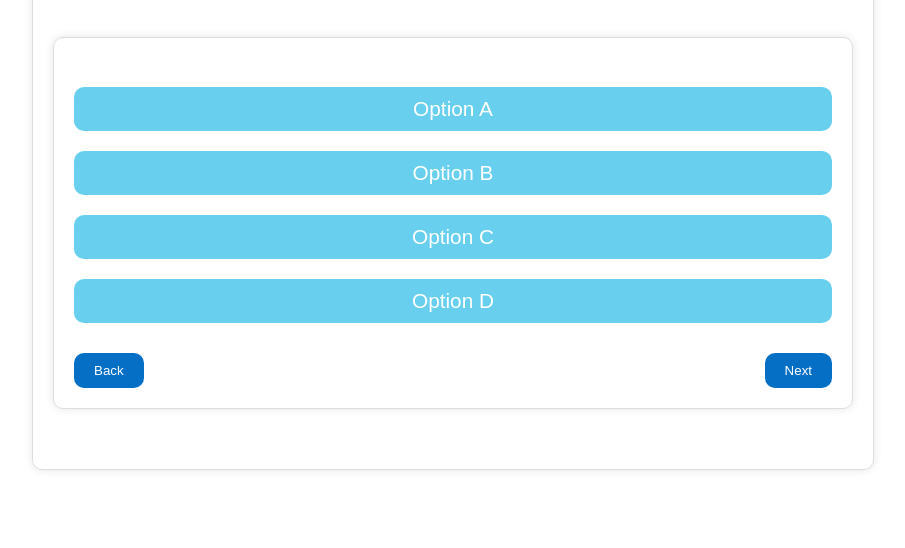
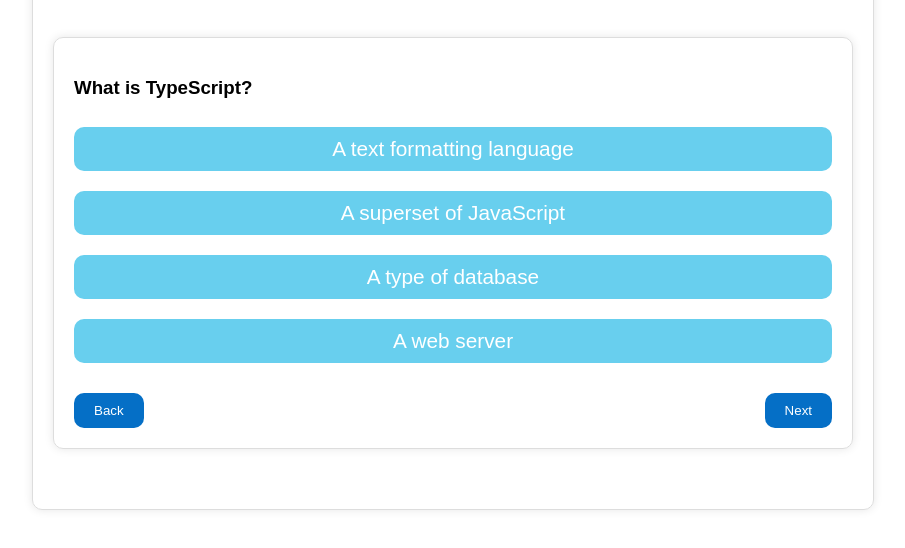
Before and after one commit to Afrazsajid/quiz_web_app, a plain HTML site: page index.html in a window 1280 px wide. Shown: the part 132-680 px from the top of the page, without its empty margins (187-1092 px from the left). Drawn offline with nearby package versions, Linux system fonts and the light colour scheme; some packages are replaced by stand-ins of ours; no server answers; a script that the page names is missing.

Commit message:
adjust it for typscript

```diff
--- a/index.html
+++ b/index.html
@@ -3,6 +3,7 @@
 <head>
     <meta charset="UTF-8">
     <meta name="viewport" content="width=device-width, initial-scale=1.0">
+    <link rel="shortcut icon" href="ideas.png" type="image/x-icon">
     <title>Quiz Web Application</title>
 
     <link
@@ -23,10 +24,10 @@
             <div class="question-card">
                 <h3 id="question-text"></h3>
                 <div class="options">
-                    <button id="option-a" class="option-button">Option A</button>
-                    <button id="option-b" class="option-button">Option B</button>
-                    <button id="option-c" class="option-button">Option C</button>
-                    <button id="option-d" class="option-button">Option D</button>
+                    <button id="option-a" class="option-button blue">Option A</button>
+                    <button id="option-b" class="option-button blue">Option B</button>
+                    <button id="option-c" class="option-button blue">Option C</button>
+                    <button id="option-d" class="option-button blue">Option D</button>
                 </div>
                 <div class="nav-buttons">
                     <button id="back-button" class="nav-button">Back</button>
--- /dev/null
+++ b/question.json
@@ -0,0 +1,356 @@
+[
+    {
+      "id": 1,
+      "question": "What is TypeScript?",
+      "description": "Q1. What is TypeScript?\n1. A) A text formatting language\n2. B) A superset of JavaScript\n3. C) A type of database\n4. D) A web server",
+      "answers": {
+        "answer_a": "A text formatting language",
+        "answer_b": "A superset of JavaScript",
+        "answer_c": "A type of database",
+        "answer_d": "A web server",
+        "answer_e": null,
+        "answer_f": null
+      },
+      "multiple_correct_answers": "false",
+      "correct_answers": {
+        "answer_a_correct": "false",
+        "answer_b_correct": "true",
+        "answer_c_correct": "false",
+        "answer_d_correct": "false",
+        "answer_e_correct": "false",
+        "answer_f_correct": "false"
+      },
+      "correct_answer": "answer_b",
+      "explanation": "TypeScript is a superset of JavaScript developed by Microsoft that adds static types to JavaScript.",
+      "tip": null,
+      "tags": [
+        { "name": "TypeScript" }
+      ],
+      "category": "",
+      "difficulty": "Medium"
+    },
+    {
+      "id": 2,
+      "question": "Which command is used to install TypeScript globally?",
+      "description": "Q2. Which command is used to install TypeScript globally?\n1. A) npm install typescript\n2. B) npm install -g typescript\n3. C) npm add typescript\n4. D) npm get typescript",
+      "answers": {
+        "answer_a": "npm install typescript",
+        "answer_b": "npm install -g typescript",
+        "answer_c": "npm add typescript",
+        "answer_d": "npm get typescript",
+        "answer_e": null,
+        "answer_f": null
+      },
+      "multiple_correct_answers": "false",
+      "correct_answers": {
+        "answer_a_correct": "false",
+        "answer_b_correct": "true",
+        "answer_c_correct": "false",
+        "answer_d_correct": "false",
+        "answer_e_correct": "false",
+        "answer_f_correct": "false"
+      },
+      "correct_answer": "answer_b",
+      "explanation": "The correct command to install TypeScript globally is 'npm install -g typescript'.",
+      "tip": null,
+      "tags": [
+        { "name": "TypeScript" }
+      ],
+      "category": "",
+      "difficulty": "Medium"
+    },
+    {
+      "id": 3,
+      "question": "Which file extension is used for TypeScript files?",
+      "description": "Q3. Which file extension is used for TypeScript files?\n1. A) .ts\n2. B) .js\n3. C) .tsx\n4. D) .tscript",
+      "answers": {
+        "answer_a": ".ts",
+        "answer_b": ".js",
+        "answer_c": ".tsx",
+        "answer_d": ".tscript",
+        "answer_e": null,
+        "answer_f": null
+      },
+      "multiple_correct_answers": "false",
+      "correct_answers": {
+        "answer_a_correct": "true",
+        "answer_b_correct": "false",
+        "answer_c_correct": "false",
+        "answer_d_correct": "false",
+        "answer_e_correct": "false",
+        "answer_f_correct": "false"
+      },
+      "correct_answer": "answer_a",
+      "explanation": "TypeScript files use the extension '.ts'.",
+      "tip": null,
+      "tags": [
+        { "name": "TypeScript" }
+      ],
+      "category": "",
+      "difficulty": "Medium"
+    },
+    {
+      "id": 4,
+      "question": "How do you compile a TypeScript file named app.ts?",
+      "description": "Q4. How do you compile a TypeScript file named app.ts?\n1. A) tsc app.js\n2. B) tsc app.ts\n3. C) typescript app.ts\n4. D) compile app.ts",
+      "answers": {
+        "answer_a": "tsc app.js",
+        "answer_b": "tsc app.ts",
+        "answer_c": "typescript app.ts",
+        "answer_d": "compile app.ts",
+        "answer_e": null,
+        "answer_f": null
+      },
+      "multiple_correct_answers": "false",
+      "correct_answers": {
+        "answer_a_correct": "false",
+        "answer_b_correct": "true",
+        "answer_c_correct": "false",
+        "answer_d_correct": "false",
+        "answer_e_correct": "false",
+        "answer_f_correct": "false"
+      },
+      "correct_answer": "answer_b",
+      "explanation": "To compile a TypeScript file named app.ts, you use the command 'tsc app.ts'.",
+      "tip": null,
+      "tags": [
+        { "name": "TypeScript" }
+      ],
+      "category": "",
+      "difficulty": "Medium"
+    },
+    {
+      "id": 5,
+      "question": "Which keyword is used to define a variable in TypeScript?",
+      "description": "Q5. Which keyword is used to define a variable in TypeScript?\n1. A) var\n2. B) let\n3. C) const\n4. D) All of the above",
+      "answers": {
+        "answer_a": "var",
+        "answer_b": "let",
+        "answer_c": "const",
+        "answer_d": "All of the above",
+        "answer_e": null,
+        "answer_f": null
+      },
+      "multiple_correct_answers": "false",
+      "correct_answers": {
+        "answer_a_correct": "false",
+        "answer_b_correct": "true",
+        "answer_c_correct": "false",
+        "answer_d_correct": "false",
+        "answer_e_correct": "false",
+        "answer_f_correct": "false"
+      },
+      "correct_answer": "answer_b",
+      "explanation": "In TypeScript, the 'let' keyword is used to define variables.",
+      "tip": null,
+      "tags": [
+        { "name": "TypeScript" }
+      ],
+      "category": "",
+      "difficulty": "Medium"
+    },
+    {
+      "id": 6,
+      "question": "How do you specify the type of a variable in TypeScript?",
+      "description": "Q6. How do you specify the type of a variable in TypeScript?\n1. A) let x = 5\n2. B) let x: number = 5\n3. C) let number x = 5\n4. D) let x number = 5",
+      "answers": {
+        "answer_a": "let x = 5",
+        "answer_b": "let x: number = 5",
+        "answer_c": "let number x = 5",
+        "answer_d": "let x number = 5",
+        "answer_e": null,
+        "answer_f": null
+      },
+      "multiple_correct_answers": "false",
+      "correct_answers": {
+        "answer_a_correct": "false",
+        "answer_b_correct": "true",
+        "answer_c_correct": "false",
+        "answer_d_correct": "false",
+        "answer_e_correct": "false",
+        "answer_f_correct": "false"
+      },
+      "correct_answer": "answer_b",
+      "explanation": "To specify the type of a variable in TypeScript, you use syntax like 'let x: number = 5'.",
+      "tip": null,
+      "tags": [
+        { "name": "TypeScript" }
+      ],
+      "category": "",
+      "difficulty": "Medium"
+    },
+    {
+      "id": 7,
+      "question": "What will be the output of the following TypeScript code?\nlet isDone: boolean = false;\nconsole.log(typeof isDone);",
+      "description": "Q7. What will be the output of the following TypeScript code?\nlet isDone: boolean = false;\nconsole.log(typeof isDone);\n1. A) \"string\"\n2. B) \"boolean\"\n3. C) \"number\"\n4. D) \"object\"",
+      "answers": {
+        "answer_a": "\"string\"",
+        "answer_b": "\"boolean\"",
+        "answer_c": "\"number\"",
+        "answer_d": "\"object\"",
+        "answer_e": null,
+        "answer_f": null
+      },
+      "multiple_correct_answers": "false",
+      "correct_answers": {
+        "answer_a_correct": "false",
+        "answer_b_correct": "true",
+        "answer_c_correct": "false",
+        "answer_d_correct": "false",
+        "answer_e_correct": "false",
+        "answer_f_correct": "false"
+      },
+      "correct_answer": "answer_b",
+      "explanation": "The output of 'console.log(typeof isDone);' will be 'boolean' because 'isDone' is of type boolean.",
+      "tip": null,
+      "tags": [
+        { "name": "TypeScript" }
+      ],
+      "category": "",
+      "difficulty": "Medium"
+    },
+
+
+    {
+        "id": 9,
+        "question": "What is the purpose of the tsconfig.json file?",
+        "description": "Q9. What is the purpose of the tsconfig.json file?\n1. A) To define the configuration for the TypeScript compiler.\n2. B) To list all TypeScript files in the project.\n3. C) To set environment variables for TypeScript.\n4. D) To configure TypeScript package dependencies.",
+        "answers": {
+          "answer_a": "To define the configuration for the TypeScript compiler.",
+          "answer_b": "To list all TypeScript files in the project.",
+          "answer_c": "To set environment variables for TypeScript.",
+          "answer_d": "To configure TypeScript package dependencies.",
+          "answer_e": null,
+          "answer_f": null
+        },
+        "multiple_correct_answers": "false",
+        "correct_answers": {
+          "answer_a_correct": "true",
+          "answer_b_correct": "false",
+          "answer_c_correct": "false",
+          "answer_d_correct": "false",
+          "answer_e_correct": "false",
+          "answer_f_correct": "false"
+        },
+        "correct_answer": "answer_a",
+        "explanation": "The tsconfig.json file is used to define the configuration for the TypeScript compiler.",
+        "tip": null,
+        "tags": [
+          { "name": "TypeScript" }
+        ],
+        "category": "",
+        "difficulty": "Medium"
+      },
+      {
+        "id": 10,
+        "question": "How do you define a function in TypeScript that takes a number and returns a string?",
+        "description": "Q10. How do you define a function in TypeScript that takes a number and returns a string?\n1. A) function foo(num): string\n2. B) function foo(num: number): string\n3. C) function foo(num: number) => string\n4. D) function foo(num: number): void",
+        "answers": {
+          "answer_a": "function foo(num): string",
+          "answer_b": "function foo(num: number): string",
+          "answer_c": "function foo(num: number) => string",
+          "answer_d": "function foo(num: number): void",
+          "answer_e": null,
+          "answer_f": null
+        },
+        "multiple_correct_answers": "false",
+        "correct_answers": {
+          "answer_a_correct": "false",
+          "answer_b_correct": "true",
+          "answer_c_correct": "false",
+          "answer_d_correct": "false",
+          "answer_e_correct": "false",
+          "answer_f_correct": "false"
+        },
+        "correct_answer": "answer_b",
+        "explanation": "To define a function in TypeScript that takes a number and returns a string, you use syntax like 'function foo(num: number): string'.",
+        "tip": null,
+        "tags": [
+          { "name": "TypeScript" }
+        ],
+        "category": "",
+        "difficulty": "Medium"
+      },
+      {
+        "id": 11,
+        "question": "What will be the output of the following TypeScript code?\nlet numbers: number[] = [1, 2, 3];\nnumbers.push(4);\nconsole.log(numbers);",
+        "description": "Q11. What will be the output of the following TypeScript code?\nlet numbers: number[] = [1, 2, 3];\nnumbers.push(4);\nconsole.log(numbers);\n1. A) [1, 2, 3]\n2. B) [1, 2, 3, 4]\n3. C) [4, 1, 2, 3]\n4. D) Error",
+        "answers": {
+          "answer_a": "[1, 2, 3]",
+          "answer_b": "[1, 2, 3, 4]",
+          "answer_c": "[4, 1, 2, 3]",
+          "answer_d": "Error",
+          "answer_e": null,
+          "answer_f": null
+        },
+        "multiple_correct_answers": "false",
+        "correct_answers": {
+          "answer_a_correct": "false",
+          "answer_b_correct": "true",
+          "answer_c_correct": "false",
+          "answer_d_correct": "false",
+          "answer_e_correct": "false",
+          "answer_f_correct": "false"
+        },
+        "correct_answer": "answer_b",
+        "explanation": "The output of 'console.log(numbers);' will be [1, 2, 3, 4] because 'push(4)' adds the number 4 to the end of the array 'numbers'.",
+        "tip": null,
+        "tags": [
+          { "name": "TypeScript" }
+        ],
+        "category": "",
+        "difficulty": "Medium"
+      },
+      {
+        "id": 12,
+        "question": "Which TypeScript feature allows you to specify default values for function parameters?",
+        "description": "Q12. Which TypeScript feature allows you to specify default values for function parameters?\n1. A) Optional parameters\n2. B) Rest parameters\n3. C) Default parameters\n4. D) Named parameters",
+        "answers": {
+          "answer_a": "Optional parameters",
+          "answer_b": "Rest parameters",
+          "answer_c": "Default parameters",
+          "answer_d": "Named parameters",
+          "answer_e": null,
+          "answer_f": null
+        },
+        "multiple_correct_answers": "false",
+        "correct_answers": {
+          "answer_a_correct": "false",
+          "answer_b_correct": "false",
+          "answer_c_correct": "true",
+          "answer_d_correct": "false",
+          "answer_e_correct": "false",
+          "answer_f_correct": "false"
+        },
+        "correct_answer": "answer_c",
+        "explanation": "Default parameters allow you to specify default values for function parameters in TypeScript.",
+        "tip": null,
+        "tags": [
+          { "name": "TypeScript" }
+        ],
+        "category": "",
+        "difficulty": "Medium"
+      },
+
+        {"id": 13,
+        "question": "What will be the output of the following TypeScript code?\nfunction greet(name: string, age: number = 25): string {\n  return `Hello, my name is ${name} and I am ${age} years old.`;\n}\nconsole.log(greet(\"John\"));",
+        "description": "Q13. What will be the output of the following TypeScript code?\nfunction greet(name: string, age: number = 25): string {\n  return `Hello, my name is ${name} and I am ${age} years old.`;\n}\nconsole.log(greet(\"John\"));\n1. A) Hello, my name is John and I am years old.\n2. B) Hello, my name is John and I am 25 years old.\n3. C) Hello, my name is John and I am undefined years old.\n4. D) Hello, my name is John and I am NaN years old.",
+        "answers": {
+          "answer_a": "Hello, my name is John and I am years old.",
+          "answer_b": "Hello, my name is John and I am 25 years old.",
+          "answer_c": "Hello, my name is John and I am undefined years old.",
+          "answer_d": "Hello, my name is John and I am NaN years old.",
+          "answer_e": null,
+          "answer_f": null
+        },
+        "multiple_correct_answers": "false",
+        "correct_answers": {
+          "answer_a_correct": "false",
+          "answer_b_correct": "true",
+          "answer_c_correct": "false",
+          "answer_d_correct": "false",
+          "answer_e_correct": "false",
+          "answer_f_correct": "false"
+        }
+    }
+]
--- a/script.js
+++ b/script.js
@@ -1,6 +1,3 @@
-
-
-
 function numberToLetter(num) {
   var alphabet = 'abcdefghijklmnopqrstuvwxyz';
   return alphabet[num - 1];
@@ -26,124 +23,121 @@ const resultsContainer = document.querySelector('.results-container');
 const resultsList = document.querySelector('#results-list');
 const section = document.querySelector("#result_cont_down")
 
-
-let result=false
+let result = false
 
 // API data example
 let quizData
 
 let currentQuestion = 0;
 let score = 0;
-let timer = 20; // 10 minutes in seconds
+let timer; // Timer variable for each question
 
-let slected_opt_id_lst = []
-
+let selectedOptIdList = []
 
 async function fetchQuestionData() {
-  fetch("https://quizapi.io/api/v1/questions?apiKey=lV4E5MUmNEJi0wLlsoE1mupL1d84QeVUuYQcXni9&difficulty=Medium&limit=12&tags=HTML")
-    .then(response => response.json())
+  fetch('question.json')
+    .then(response => {
+      if (!response.ok) {
+        throw new Error('Network response was not ok ' + response.statusText);
+      }
+      return response.json();
+    })
     .then(data => {
-
-
       quizData = data;
-      renderQuestion()
-        //   onsole.log(quizData);
-        ;
+      renderQuestion();
     })
     .catch(error => {
       console.error('Error:', error);
     });
-
 }
 
-
-function renderQuestion(attepmt = false) {
-
-
+function renderQuestion() {
   const question = quizData[currentQuestion];
   questionText.textContent = question.question;
   options.forEach((option, index) => {
-    option.classList.remove('clicked')
+    option.classList.remove('clicked', 'correct', 'incorrect');
+    option.classList.add('blue');
 
-    option.textContent = (Object.values(question.answers)[index]);
-    //   console.log(Object.values(question.answers)[index])
-    option.id = `answer_${index + 1}`; // Set the ID of the option button
+    option.textContent = Object.values(question.answers)[index];
+    option.id = `answer_${index + 1}`;
+  });
+  startQuestionTimer();
+}
 
-    ;
+function handleOptionSelection(event) {
+  const selectedOption = event.target;
+  const correctAnswer = quizData[currentQuestion].correct_answer;
+  const correctAnswerId = 'answer_' + letterToNumber(correctAnswer.split('_')[1]);
+
+  selectedOptIdList[currentQuestion] = selectedOption.id;
+
+  options.forEach(option => {
+    option.addEventListener('click', handleOptionSelection);
+
+    if (option.id === correctAnswerId) {
+      option.classList.add('correct');
+    } else {
+      option.classList.add('incorrect');
+    }
   });
 
-}
-// Function to handle option selection
-function handleOptionSelection(event) {
-  slected_opt_id_lst[currentQuestion] = (event.target.id)
-  renderQuestion()
-  event.target.classList.toggle("clicked")
-    // console.log(currentQuestion)
+  selectedOption.classList.remove('blue')
 
-    // console.log(slected_opt_id_lst)
+  if (selectedOption.id === correctAnswerId) {
+    selectedOption.classList.add('correct');
+  } else {
+    selectedOption.classList.add('incorrect');
+  }
 
-
-
-
-
-    ;
+  clearInterval(timer);
 }
 
 function renderResults() {
-  result=true
+  result = true;
 
-  section.scrollIntoView({ behavior: 'smooth' })
+  section.scrollIntoView({ behavior: 'smooth' });
+  console.log(quizData)
   const resultsHTML = quizData.map((question, index) => {
-    const cor_ans_ind = question.correct_answer
+    console.log(question)
+
     const correctAnswer = 'answer_' + letterToNumber(question.correct_answer.split('_')[1]);
-    let userAnswer = slected_opt_id_lst[index];
-    console.log(userAnswer)
+
+    console.log(index)
+
+    let userAnswer = selectedOptIdList[index];
 
     const resultClass = userAnswer === correctAnswer ? "green" : "red";
-    userAnswer = userAnswer.replace(/_(\d+)/, function(match, number) {
+    userAnswer = userAnswer.replace(/_(\d+)/, function (match, number) {
       return "_" + numberToLetter(parseInt(number));
     });
 
     return `
         <div class="result-item ${resultClass}">
-          <>Question :<code>${escapeHtmlTags(question.question)}</code></p>
-          <>Your answer: <code>${escapeHtmlTags(question.answers[userAnswer])}</code></p>
-          <>Correct answer: <code>${escapeHtmlTags(question.answers[cor_ans_ind])}</code></p>
+          <p>Question :<code>${escapeHtmlTags(question.question)}</code></p>
+          <p>Your answer: <code>${escapeHtmlTags(question.answers[userAnswer])}</code></p>
+          <p>Correct answer: <code>${escapeHtmlTags(question.answers[question.correct_answer])}</code></p>
         </div>
       `;
   }).join("");
   resultsList.innerHTML = resultsHTML;
-  document.getElementById('restart').addEventListener('click', function (e) {
-    // console.log("j")
-
-
-
-
+  document.getElementById('restart').addEventListener('click', function () {
     window.location.reload();
   });
 }
 
-
-
-
 function handleNextButtonClick(e) {
-  // console.log("h")
-  if ((currentQuestion < quizData.length - 1) && (slected_opt_id_lst.length > currentQuestion)) {
+  if ((currentQuestion < quizData.length - 1) && (selectedOptIdList.length > currentQuestion)) {
     currentQuestion++;
-    renderQuestion()
-
+    renderQuestion();
   } else if (currentQuestion === quizData.length - 1) {
-
-    document.querySelector(".results-container").classList.remove("no")
-
+    document.querySelector(".results-container").classList.remove("no");
     renderResults();
   }
 
   if (currentQuestion > quizData.length - 2) {
-    e.target.textContent = "check result"
+    e.target.textContent = "check result";
   }
 }
-
 
 function handleBackButtonClick() {
   if (currentQuestion > 0) {
@@ -152,72 +146,46 @@ function handleBackButtonClick() {
   }
 }
 
+function startQuestionTimer() {
+  let timeLeft = 20; // 20 seconds per question
+  document.querySelector("#timer").textContent = `${Math.floor(timeLeft / 60)}:${timeLeft % 60}`;
 
-
-
-function startTimer() {
-  setInterval(() => {
-
-    if (result!==false){
-
-      clearInterval(intervalId); // Clear the interval when timer is 0
-
-    }
-
-     if (timer > 0) {
-      timer--;
-    }else {
-      clearInterval(intervalId); // Clear the interval when timer is 0
-    }
-
-    const minutes = Math.floor(timer / 60);
-    const seconds = timer % 60;
-    document.querySelector("#timer").textContent = `${minutes}:${seconds.toString().padStart(2, "0")}`
-
-    if (timer === 0) {
+  timer = setInterval(() => {
+    if (timeLeft > 0) {
+      timeLeft--;
+      document.querySelector("#timer").textContent = `${Math.floor(timeLeft / 60)}:${timeLeft % 60}`;
+    } else {
+      clearInterval(timer);
+      selectedOptIdList[currentQuestion] = 0
       Swal.fire({
-
         html: `<img src="https://c.tenor.com/1ApT-pZWryIAAAAC/tenor.gif" alt="Custom icon">`,
         title: "Time out",
-
-        confirmButtonText: 'Try Again',
+        confirmButtonText: 'Next Question',
         confirmButtonColor: btn_color,
         allowOutsideClick: false,
         allowEscapeKey: false,
-
-
-      }).then((result) => {
-        if (result.isConfirmed) {
-          window.location.reload()
-
-
+      }).then(() => {
+        if (currentQuestion < quizData.length - 1) {
+          currentQuestion++;
+          renderQuestion();
+        } else {
+          renderResults();
         }
       });
-      clearInterval(intervalId)
-        ;
     }
-
   }, 1000);
 }
 
 // Initialize quiz
 async function restart() {
-  // console.log("h")
-
   const data = await fetchQuestionData();
-  startTimer()
   if (data && data.length > 0) {
     quizData = data;
-    // console.log(quizData); // Fix the typo here
     renderQuestion();
-    ;
   } else {
     console.error('No data available');
   }
 
-
-
-  // Add event listeners
   options.forEach((option) => {
     option.addEventListener("click", handleOptionSelection);
   });
@@ -225,4 +193,4 @@ async function restart() {
   backButton.addEventListener("click", handleBackButtonClick);
 }
 
-restart()
+restart();
```
Also changed, not shown: styles.css (+8 -2 lines), ideas.png (added).
